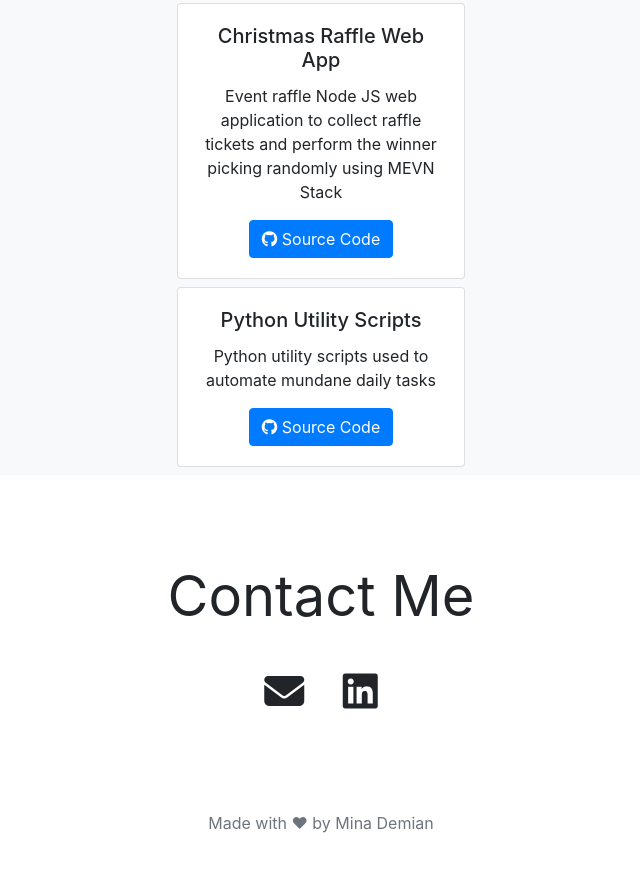
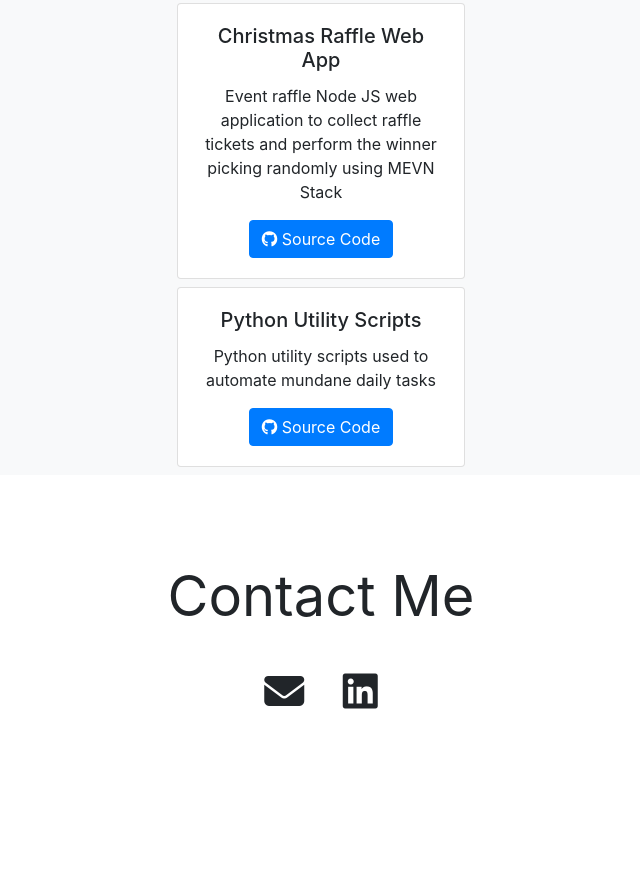
Before and after one commit to minademian9/minademian9.github.io, a plain HTML site: page index.html in a window 1280 px wide. Shown: the part 5838-6709 px from the top of the page, without its empty margins (319-959 px from the left). After the commit the page ends 6625 px from the top, so only its background shows below. Drawn offline with nearby package versions, Linux system fonts and the light colour scheme.

Commit message:
Removed footer

```diff
--- a/index.html
+++ b/index.html
@@ -438,10 +438,10 @@
   </button>
 
 
-  <footer class="py-3 my-4">
+  <!-- <footer class="py-3 my-4">
 
     <p class="text-center text-muted">Made with &#9829; by Mina Demian</p>
-  </footer>
+  </footer> -->
 
 </body>
 
```
